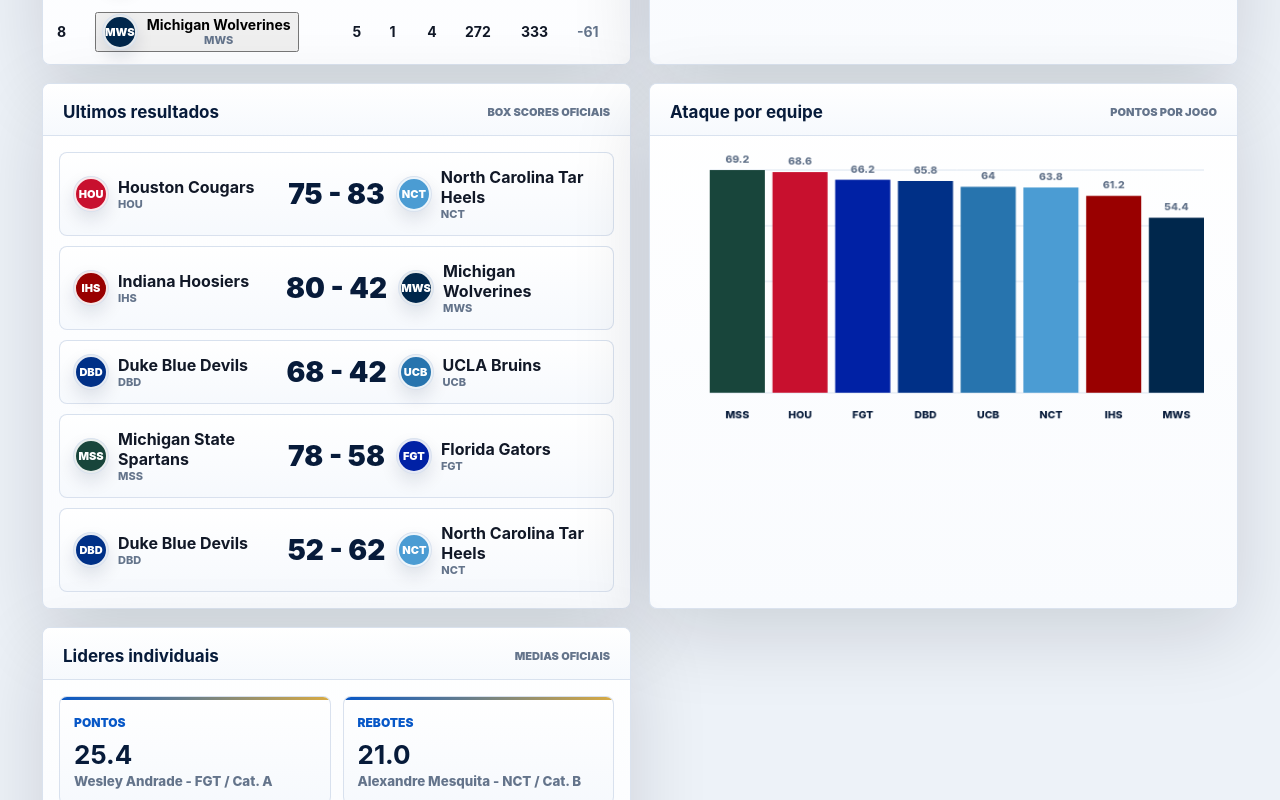
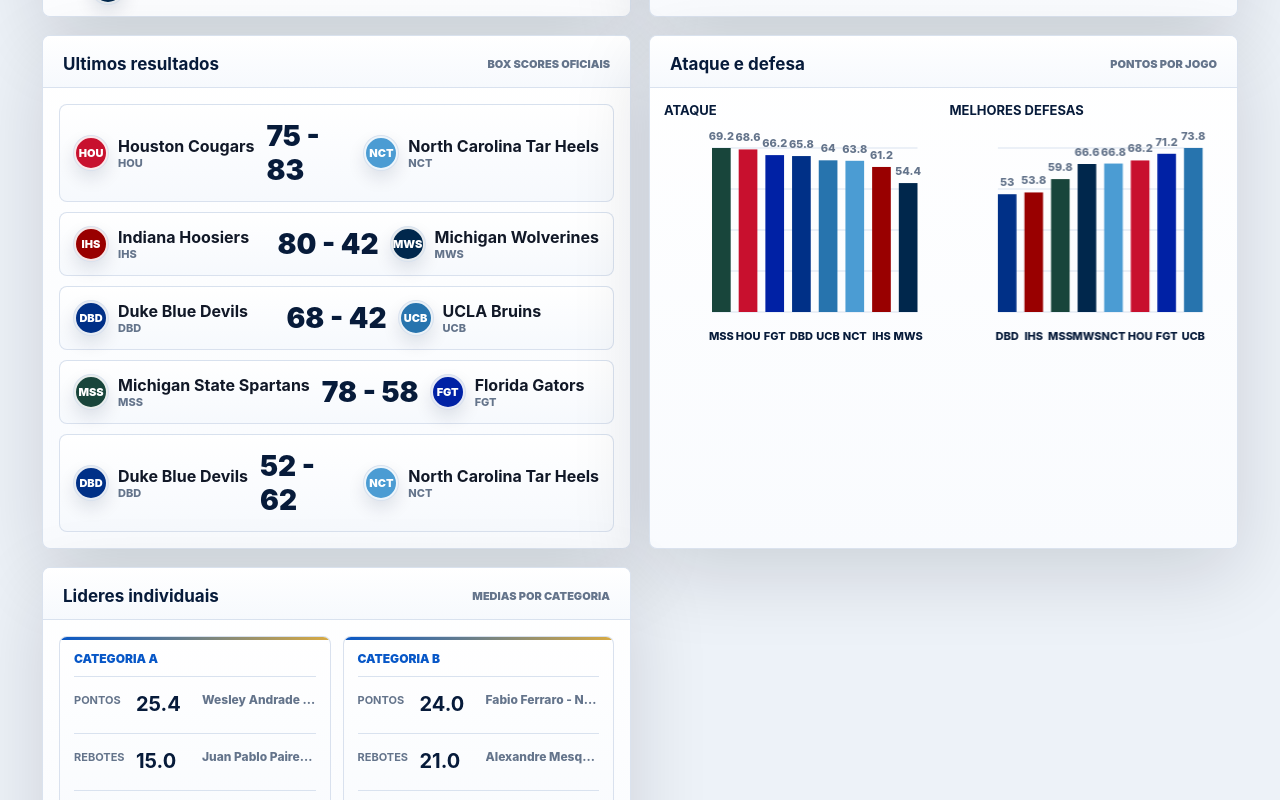
Before and after one commit to auzzo83/basquete-racha-26, a plain HTML site: page index.html in a window 1280 px wide. Shown: the part 1240-2040 px from the top of the page. Drawn offline with Linux system fonts and the light colour scheme.

Commit message:
Atualiza rodada

```diff
--- a/app.js
+++ b/app.js
@@ -336,27 +336,33 @@
   }
 
   function renderOverviewLeaders() {
-    const leaders = [
+    const metrics = [
       ["Pontos", "ptsAvg"],
       ["Rebotes", "rebAvg"],
-      ["Assistencias", "astAvg"],
-      ["Eficiencia", "effAvg"]
+      ["Assist.", "astAvg"],
+      ["Efic.", "effAvg"]
     ];
-    el("#overview-leaders").innerHTML = leaders
-      .map(([label, metric]) => {
+    el("#overview-leaders").innerHTML = ["A", "B"]
+      .map((category) => `
+        <article class="leader-card overview-category-leaders">
+          <span>Categoria ${category}</span>
+          ${metrics.map(([label, metric]) => {
             const player = data.players
-          .filter((item) => item.games >= 2)
+              .filter((item) => item.games >= 2 && item.category === category)
               .slice()
               .sort((a, b) => b[metric] - a[metric] || b.games - a.games)[0];
             return `
-          <article class="leader-card">
-            <span>${label}</span>
+              <button type="button" class="mini-leader" data-player-key="${safe(player?.playerKey || "")}" data-player-category="${category}">
+                <b>${label}</b>
                 <strong>${player ? player[metric].toFixed(1) : "0.0"}</strong>
-            <small>${player ? `${player.name} - ${player.abbr} / Cat. ${player.category}` : "Sem dados"}</small>
+                <small>${player ? `${safe(player.name)} - ${safe(player.abbr)}` : "Sem dados"}</small>
+              </button>
+            `;
+          }).join("")}
         </article>
-        `;
-      })
+      `)
       .join("");
+    bindDetailClicks();
   }
 
   function renderLeaderTable(target, metric) {
@@ -731,14 +737,14 @@
   function drawCharts() {
     drawBarChart("#team-ppg-chart", data.teamStats.filter((row) => row.games && row.category === "A").sort((a, b) => b.ppg - a.ppg), "ppg");
     drawBarChart(
+      "#team-defense-overview-chart",
+      data.teamStats.filter((row) => row.games && row.category === "A").sort((a, b) => a.papg - b.papg),
+      "papg"
+    );
+    drawBarChart(
       "#team-diff-chart",
       data.teamStats.filter((row) => row.games && row.category === activeStatsCategory).sort((a, b) => b.diffAvg - a.diffAvg),
       "diffAvg"
-    );
-    drawBarChart(
-      "#team-defense-chart",
-      data.teamStats.filter((row) => row.games && row.category === activeStatsCategory).sort((a, b) => a.papg - b.papg),
-      "papg"
     );
   }
 
--- a/index.html
+++ b/index.html
@@ -126,15 +126,24 @@
           </article>
           <article class="feature-panel chart-panel">
             <div class="panel-title">
-              <h3>Ataque por equipe</h3>
+              <h3>Ataque e defesa</h3>
               <span>pontos por jogo</span>
             </div>
-            <canvas id="team-ppg-chart" width="760" height="360"></canvas>
+            <div class="dual-chart">
+              <div>
+                <h4>Ataque</h4>
+                <canvas id="team-ppg-chart" width="760" height="300"></canvas>
+              </div>
+              <div>
+                <h4>Melhores defesas</h4>
+                <canvas id="team-defense-overview-chart" width="760" height="300"></canvas>
+              </div>
+            </div>
           </article>
           <article class="feature-panel">
             <div class="panel-title">
               <h3>Lideres individuais</h3>
-              <span>medias oficiais</span>
+              <span>medias por categoria</span>
             </div>
             <div class="leader-grid" id="overview-leaders"></div>
           </article>
@@ -300,13 +309,6 @@
             </div>
             <canvas id="team-diff-chart" width="960" height="360"></canvas>
           </article>
-          <article class="feature-panel chart-panel wide">
-            <div class="panel-title">
-              <h3>Melhores defesas</h3>
-              <span>pontos sofridos por jogo</span>
-            </div>
-            <canvas id="team-defense-chart" width="960" height="360"></canvas>
-          </article>
         </div>
       </section>
 
--- a/styles.css
+++ b/styles.css
@@ -344,20 +344,36 @@ h1 {
 }
 
 .table-wrap {
-  overflow-x: auto;
+  overflow-x: hidden;
 }
 
 table {
   width: 100%;
   border-collapse: collapse;
+  table-layout: fixed;
 }
 
 th,
 td {
-  padding: 12px 14px;
+  padding: 12px 10px;
   border-bottom: 1px solid var(--line);
   text-align: left;
   white-space: nowrap;
+}
+
+th:first-child,
+td:first-child {
+  width: 38px;
+}
+
+th:nth-child(2),
+td:nth-child(2) {
+  width: 42%;
+}
+
+.full-table th:nth-child(2),
+.full-table td:nth-child(2) {
+  width: 38%;
 }
 
 th {
@@ -402,6 +418,12 @@ tbody tr:last-child td {
 .team-name strong,
 .team-name small {
   display: block;
+}
+
+.team-name strong {
+  overflow: hidden;
+  text-overflow: ellipsis;
+  white-space: nowrap;
 }
 
 .team-name small {
@@ -485,8 +507,27 @@ tbody tr:last-child td {
 .chart-panel canvas {
   display: block;
   width: 100%;
-  height: 320px;
+  height: 280px;
   padding: 14px;
+}
+
+.dual-chart {
+  display: grid;
+  grid-template-columns: 1fr 1fr;
+  gap: 12px;
+  padding: 14px;
+}
+
+.dual-chart h4 {
+  margin: 0 0 8px;
+  color: var(--navy);
+  font-size: 13px;
+  text-transform: uppercase;
+}
+
+.dual-chart canvas {
+  height: 240px;
+  padding: 0;
 }
 
 .toolbar {
@@ -987,6 +1028,62 @@ tbody tr:hover td {
   text-align: left;
 }
 
+.team-button {
+  display: inline-flex;
+  max-width: 100%;
+  padding: 0;
+  color: inherit;
+  background: transparent;
+  border: 0;
+  cursor: pointer;
+  text-align: left;
+}
+
+.team-button:hover .team-name strong {
+  color: var(--blue);
+}
+
+.overview-category-leaders {
+  display: grid;
+  gap: 10px;
+}
+
+.mini-leader {
+  display: grid;
+  grid-template-columns: 54px 58px 1fr;
+  align-items: center;
+  gap: 8px;
+  width: 100%;
+  padding: 9px 0;
+  color: inherit;
+  text-align: left;
+  background: transparent;
+  border: 0;
+  border-top: 1px solid var(--line);
+  cursor: pointer;
+}
+
+.mini-leader b {
+  color: var(--muted);
+  font-size: 11px;
+  text-transform: uppercase;
+}
+
+.mini-leader strong {
+  color: var(--navy);
+  font-size: 20px;
+  line-height: 1;
+}
+
+.mini-leader small {
+  overflow: hidden;
+  color: var(--muted);
+  font-size: 12px;
+  font-weight: 850;
+  text-overflow: ellipsis;
+  white-space: nowrap;
+}
+
 .mvp-grid {
   display: grid;
   grid-template-columns: 1.25fr 1fr 1fr;
```
Also changed, not shown: data/championship-data.js, 1 other file. Lines whose indentation alone changed are shown as unchanged.
